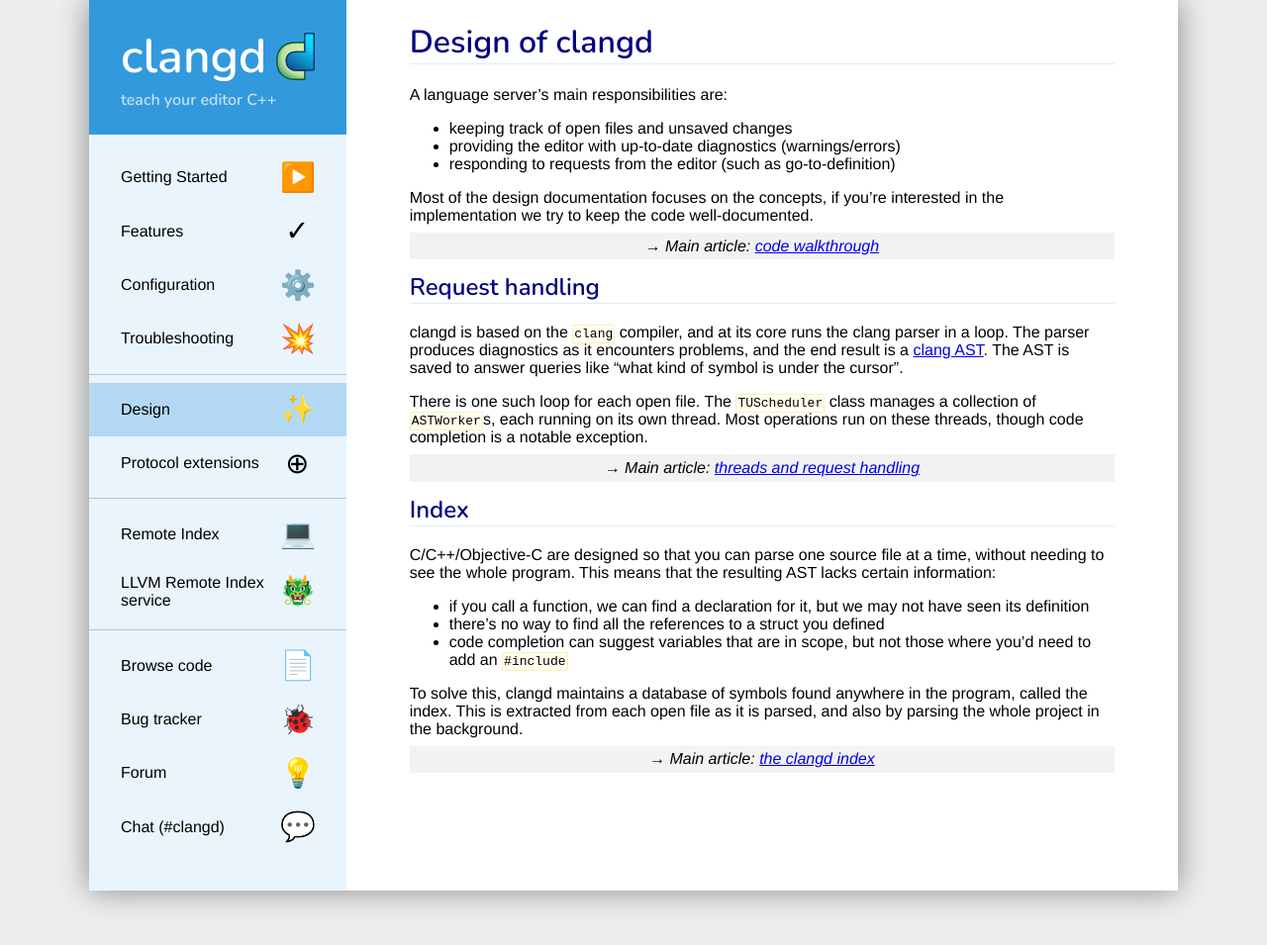
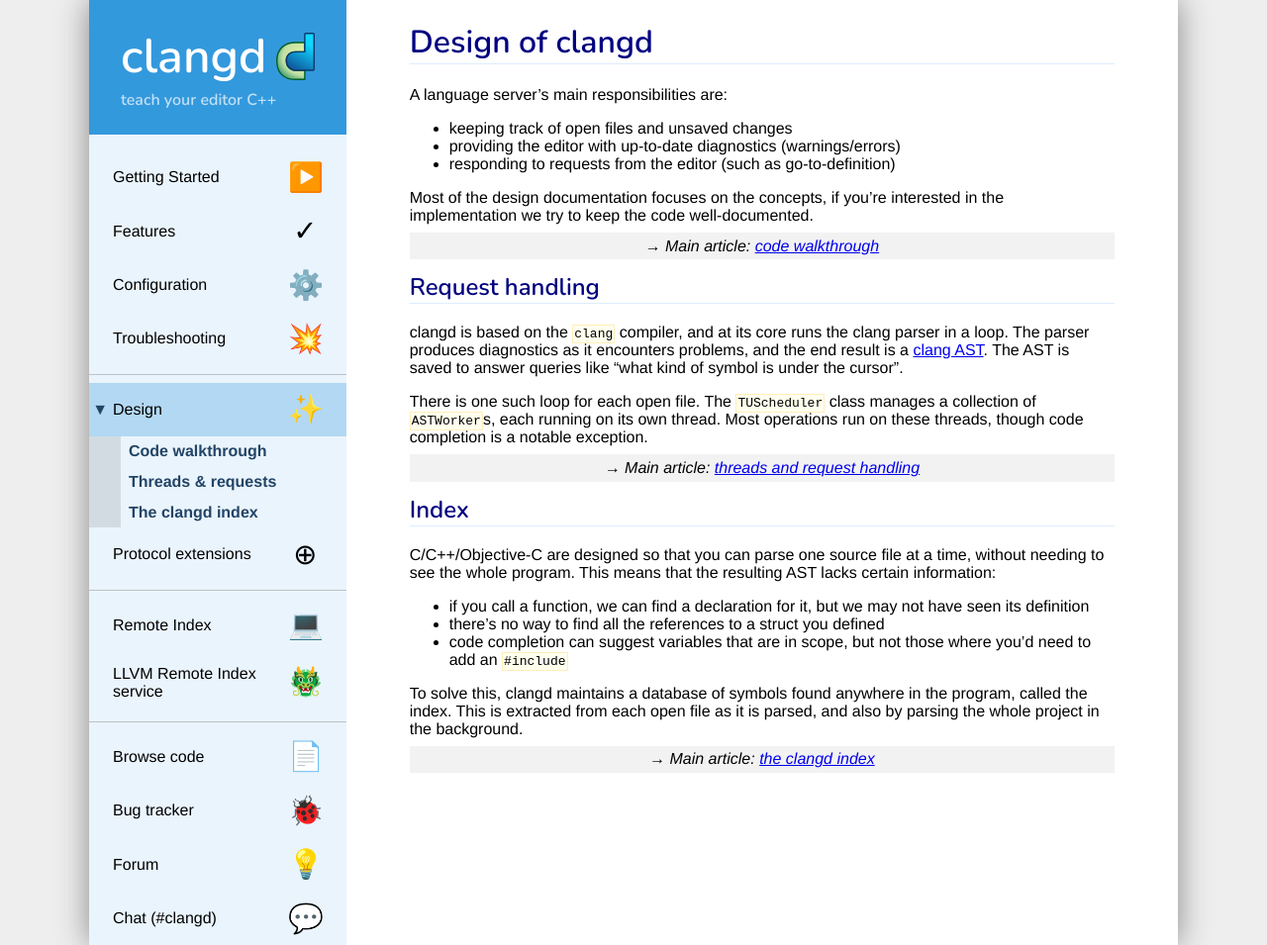
Before and after one commit to llvm/clangd-www, a Jekyll site: the page built from design/index.md, in a window 1280 px wide. Shown: the whole page at 99% size. Built offline with Jekyll 4.4.1, drawn with Linux system fonts in a browser that asks for light colours; our own code applies the rules of GitHub Pages for plain Markdown files.

Commit message:
Add support for child pages in nav (desktop only). Used for design/ (#35)
* Add support for child pages in nav (desktop only). Used for design/

* Fix triangles

* Use contains instead of == also to match children

This allows /foo when the page is /foo.html

* Tweak appearance of children in nav

```diff
--- a/_data/navigation.yml
+++ b/_data/navigation.yml
@@ -14,6 +14,13 @@
 - title: Design
   url: /design/
   icon: '✨'
+  children:
+    - title: Code walkthrough
+      url: /design/code.html
+    - title: Threads & requests
+      url: /design/threads.html
+    - title: The clangd index
+      url: /design/indexing.html
 - title: Protocol extensions
   url: /extensions.html
   icon: '⊕'
--- a/_layouts/default.html
+++ b/_layouts/default.html
@@ -27,8 +27,13 @@
       {% if entry == 'separator' %}
         <hr>
       {% else %}
-      <a href="{{entry.url | relative_url}}" class="{%if page.url == entry.url%}selected{%endif%}">
+      <a href="{{entry.url | relative_url}}" class="{%if page.url contains entry.url%}selected{%endif%} {%if entry.children%}folder{%endif%}">
         <span class="icon">{{entry.icon}}</span><span>{{ entry.title }}</span></a>
+        {%if page.url contains entry.url%}
+          {% for child in entry.children %}
+        <a href="{{child.url | relative_url}}" class="child {%if page.url contains child.url%}selected{%endif%}">{{child.title}}</a>
+          {% endfor %}
+        {%endif%}
       {% endif %}
     {% endfor %}</nav>
   </aside>
--- a/styles.css
+++ b/styles.css
@@ -57,15 +57,25 @@
   flex-direction: column;
 }
 nav a {
-  padding: 0.8em 2em;
+  padding: 0.8em 1.5em;
   /* text ------- [icon] */
   display: flex;
-  flex-direction: row-reverse;
   justify-content: space-between;
   align-items: center;
+  /* use as a parent for absolute positioning */
+  position: relative;
 }
 nav a.selected {
   background-color: rgba(50, 150, 220, 0.3);
+}
+nav a.folder::before {
+  content: "►";
+  color: #246;
+  position: absolute;
+  left: 0.2em;
+}
+nav a.folder.selected::before {
+  content: "▼";
 }
 nav a:hover:not(.selected) {
   background-color: rgba(50, 150, 220, 0.1);
@@ -79,6 +89,14 @@
   width: 1.2em;
   /* Get color emoji if we can */
   font-family: "Noto Color Emoji", "Apple Color Emoji", "Segoe UI Emoji", Times, Symbola, Aegyptus, Code2000, Code2001, Code2002, Musica, serif, LastResort;
+  order: 1;
+}
+nav a.child {
+  font-weight: 600;
+  padding: 0.4em 0.5em;
+  display: block;
+  color: #246;
+  border-left: 2em solid rgba(0,0,0,0.1);
 }
 main {
   padding: 0 4em;
@@ -205,10 +223,14 @@
   }
   nav a .icon {
     margin-right: 0.1em;
+    order: -1;
   }
   nav hr {
     margin: 0;
   }
+  /* Folders/children are not shown in mini layout */
+  nav a.folder::before { content: none ! important; }
+  nav a.child { display: none; }
   pre { white-space: pre-wrap; }
   code { overflow-wrap: break-word; }
 }
```
